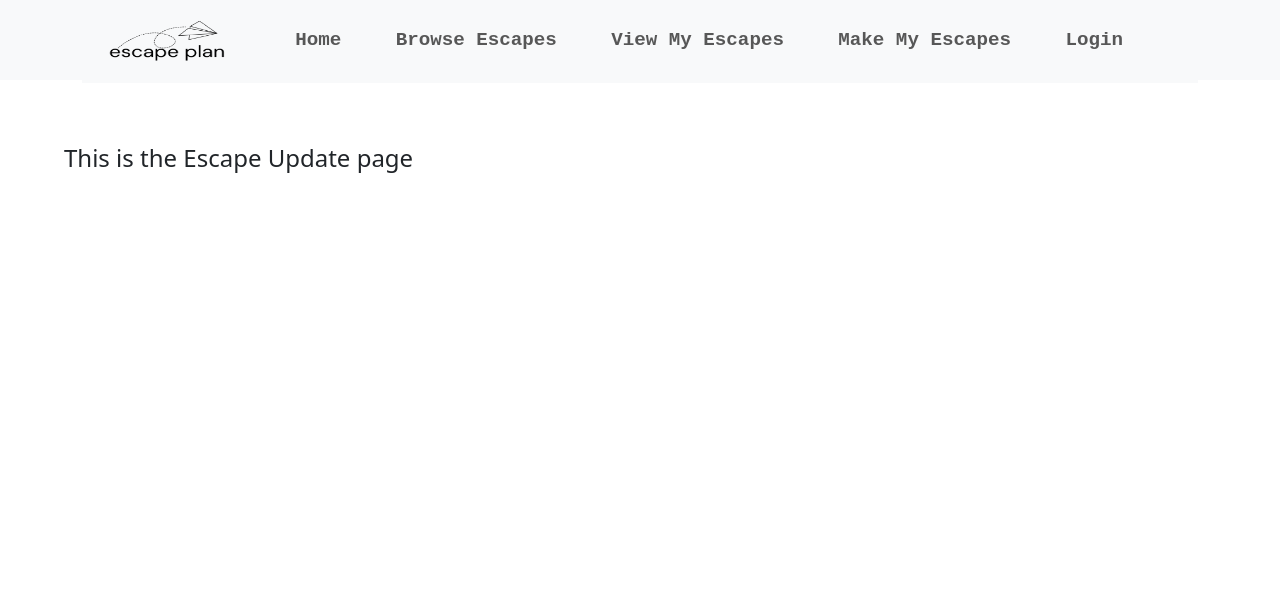
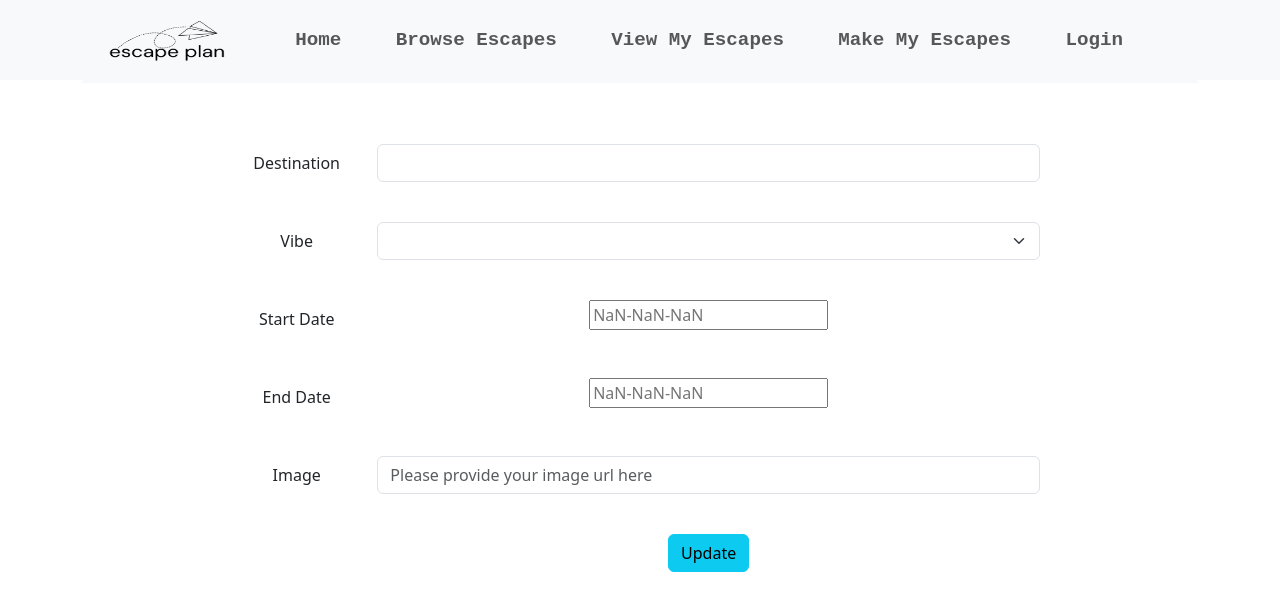
Before and after one commit to vmlayton87/milestone-project-2, a React (Vite) app: page /escapes/1/update in a window 1280 px wide. Shown: the top 610 px of the page. Built offline with nearby package versions, Linux system fonts and the light colour scheme; no server answers.

Commit message:
Modified Escape Details View && Updated Escape Update form

```diff
--- a/package.json
+++ b/package.json
@@ -20,6 +20,7 @@
     "mongoose": "^8.2.3",
     "react": "^18.2.0",
     "react-bootstrap": "^2.10.2",
+    "react-datepicker": "^6.6.0",
     "react-dom": "^18.2.0",
     "vite-express": "*"
   },
--- a/src/client/components/EscapeUpdate.jsx
+++ b/src/client/components/EscapeUpdate.jsx
@@ -1,16 +1,148 @@
+import { useState, useEffect } from 'react';
+import { useParams } from 'react-router-dom';
+import Button from 'react-bootstrap/Button';
+import Col from 'react-bootstrap/Col';
+import Form from 'react-bootstrap/Form';
+import Row from 'react-bootstrap/Row';
+import DatePicker from 'react-datepicker';
+import 'react-datepicker/dist/react-datepicker.css';
+import { isAfter } from 'date-fns';
+import axios from 'axios';
+
+
 const EscapeUpdate = () => {
+
+    const [startDate, setStartDate] = useState(null);
+    const [endDate, setEndDate] = useState(null);
+    const [ itineraryData, setItineraryData ]= useState([]);
+    let { id } = useParams();
+    const [formData, setFormData] = useState({
+        destination: '',
+        vibe: '',
+        startDate: null,
+        endDate: null,
+        photo: ''
+    });
+
+    useEffect(() => {
+
+      const fetchItinerariesData = async (id) => {
+
+        const response = await axios.get(`/itinerary/${id}`)
+        const data  = response.data;
+        setItineraryData(data);
+      }
+      fetchItinerariesData(id);
+    }, [id]);
+
+
+    // Function to handle end date change
+    const isSameDate = (date1, date2) => {
+        return date1.getFullYear() === date2.getFullYear() &&
+               date1.getMonth() === date2.getMonth() &&
+               date1.getDate() === date2.getDate();
+    }
+
+    const handleEndDateChange = (date) => {
+        if (!startDate || isAfter(date, startDate) || isSameDate(date, startDate)) {
+        setEndDate(date);
+        } else {
+          alert('End Date needs to be the same or after the Start Date');
+        }
+    }
 
     const divStyle = {
         display:'flex',
+        justifyContent:'center',
         flexWrap: 'wrap',
-        margin:'5%',
-        paddingBottom: '5%'
+        margin:'5%'
     }
 
+    const handleSubmit = async (e) => {
+        e.preventDefault();
+        try {
+            // await axios.put(`/itinerary/${id}`, formData);
+            // window.location.href = '/my_escapes';
+        } catch (error) {
+            console.error('Error updating itinerary:', error);
+        }
+    };
+
     return (
-        <div style={divStyle}>
-            <h4>This is the Escape Update page</h4>
-        </div>
+      <div style={divStyle}>
+        <Form onSubmit={handleSubmit} style={{width:'50em'}}>
+            <Form.Group as={Row} className="mb-3" >
+                <Form.Label column sm={2}>
+                Destination
+                </Form.Label>
+                <Col sm={10}>
+                  <Form.Control type="text"  placeholder={itineraryData.destination} />
+                </Col>
+            </Form.Group>
+            <br/>
+            <Form.Group as={Row} className="mb-3">
+                <Form.Label column sm={2}>
+                Vibe
+                </Form.Label>
+                <Col sm={10}>
+                <Form.Select aria-label="Default select example">
+                <option value={itineraryData.vibe}>{itineraryData.vibe}</option>
+                    <option value="adventure">adventure</option>
+                    <option value="romantic">romantic</option>
+                    <option value="relaxing">relaxing</option>
+                    <option value="family-friendly">family-friendly</option>
+                </Form.Select>
+                </Col>
+            </Form.Group>
+            <br/>
+            <Form.Group as={Row} className="mb-3">
+                <Form.Label column sm={2}>
+                Start Date
+                </Form.Label>
+                <Col sm={10}>
+                <DatePicker
+                  selected={startDate}
+                  onChange={(date) => setStartDate(date)}
+                  placeholderText={`${new Date(itineraryData.startDate).getFullYear()}-${new Date(itineraryData.startDate).getMonth() + 1}-${new Date(itineraryData.startDate).getDate()}`}
+                  dateFormat="yyyy-MM-dd"
+                  minDate={new Date(1900,0,1)}
+                  maxDate={new Date(3000,11,31)}
+                />
+                </Col>
+            </Form.Group>
+            <br/>
+            <Form.Group as={Row} className="mb-3">
+                <Form.Label column sm={2}>
+                End Date
+                </Form.Label>
+                <Col sm={10}>
+                <DatePicker
+                  selected={endDate}
+                  onChange={handleEndDateChange}
+                  placeholderText={`${new Date(itineraryData.endDate).getFullYear()}-${new Date(itineraryData.endDate).getMonth() + 1}-${new Date(itineraryData.endDate).getDate()}`}
+                  dateFormat="yyyy-MM-dd"
+                  minDate={new Date(1900,0,1)}
+                  maxDate={new Date(3000,11,31)}
+                />
+                </Col>
+            </Form.Group>
+            <br/>
+            <Form.Group as={Row} className="mb-3" >
+                <Form.Label column sm={2}>
+                Image
+                </Form.Label>
+                <Col sm={10}>
+                  <Form.Control type="text" placeholder='Please provide your image url here' />
+                </Col>
+            </Form.Group>
+            <br/>
+            <Form.Group as={Row} className="mb-3">
+                <Col sm={{ span: 10, offset: 2 }}>
+                <Button type="submit" variant="info">Update</Button>
+                </Col>
+            </Form.Group>
+        </Form>
+      </div>
     )
 }
 
```
Also changed, not shown: src/client/components/EscapeDetails.jsx (+11 -1 lines), 1 other file (tests, documents, lock files or other folders).
